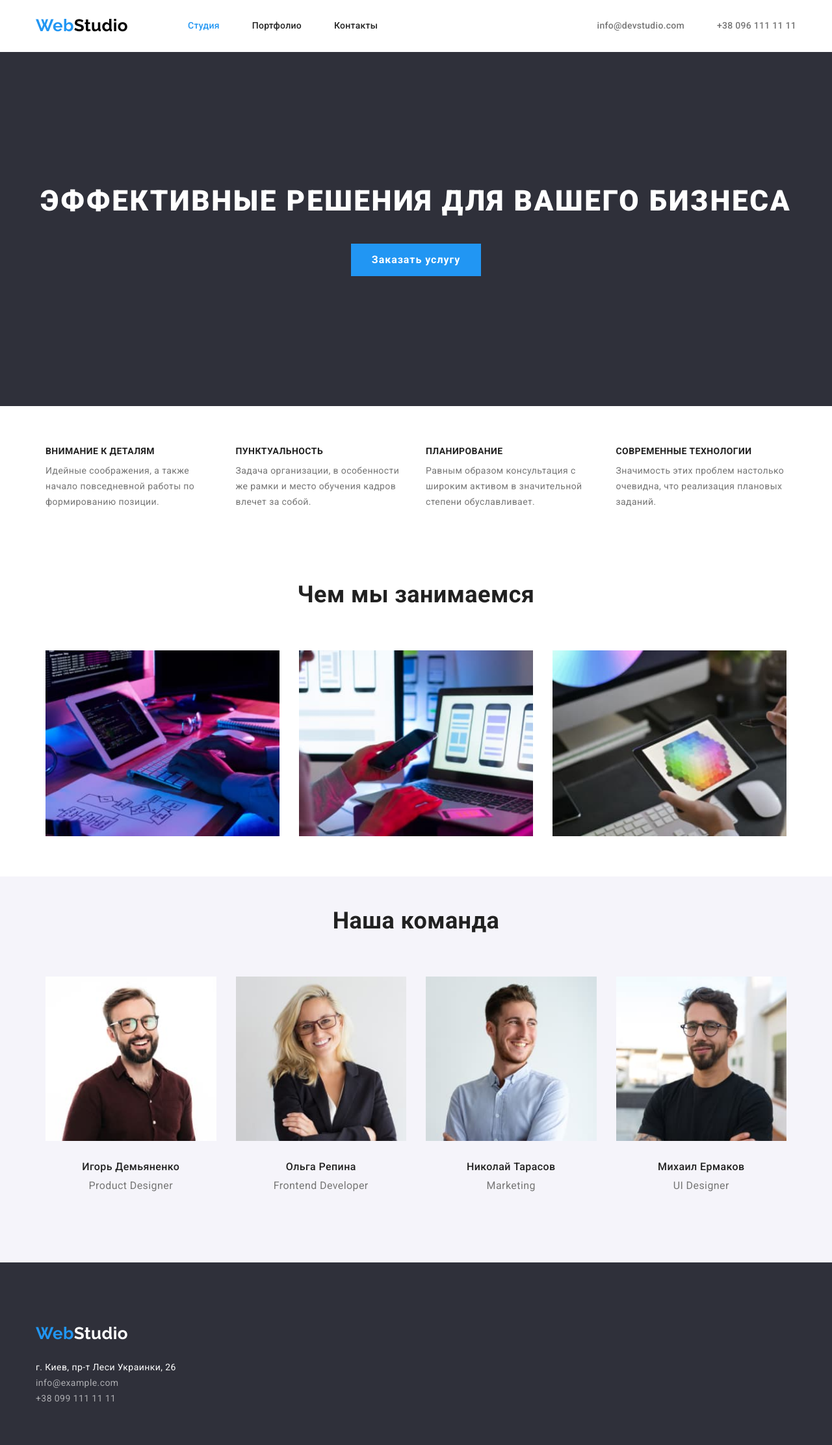
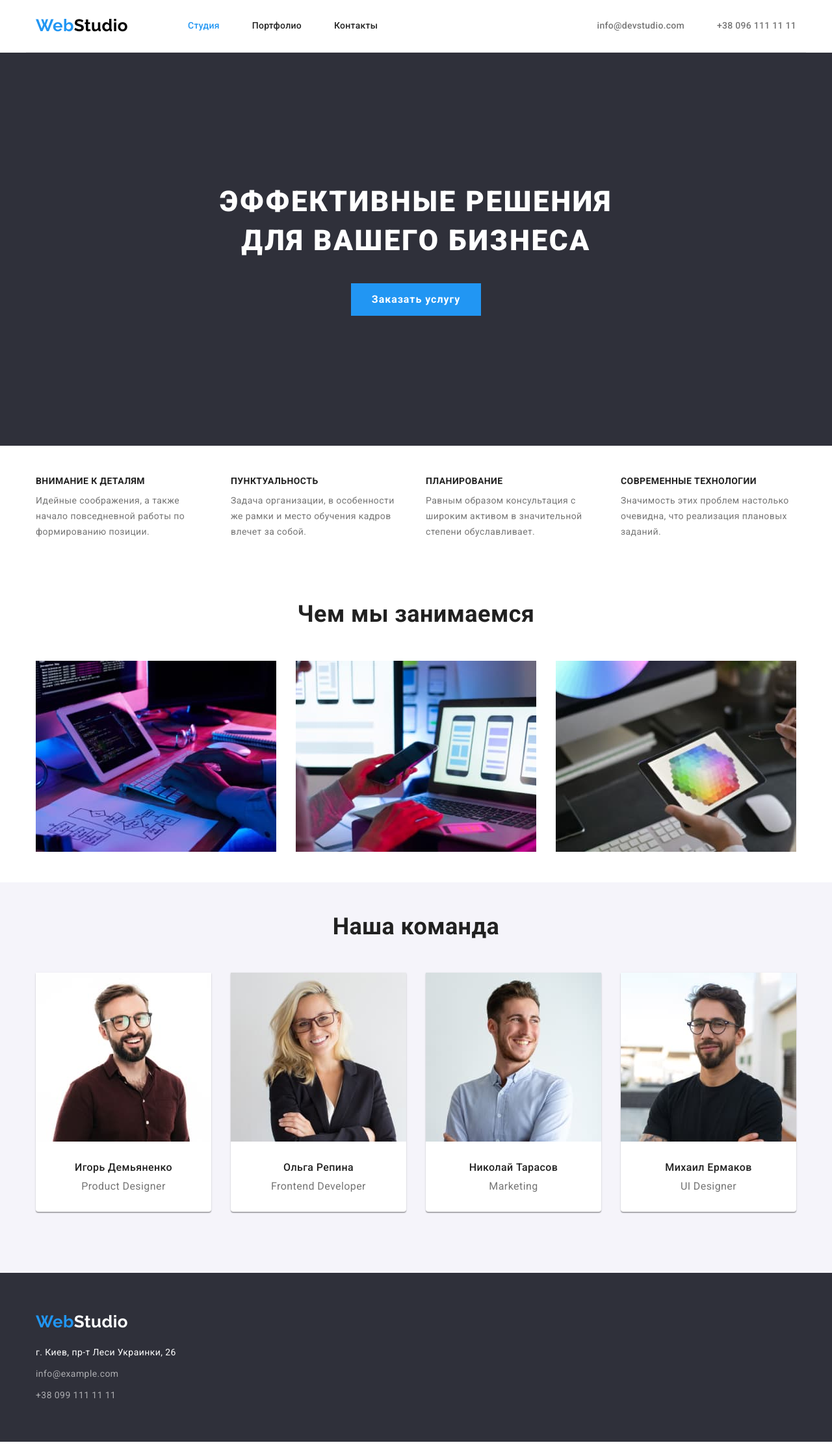
Before and after one commit to NataliiaMax/goit-markup-hw-03, a plain HTML site: page index.html in a window 1280 px wide. Shown: the whole page at 65% size. Drawn offline with nearby package versions, Linux system fonts and the light colour scheme.

Commit message:
Used css-portfolio-index

```diff
--- a/css/styles.css
+++ b/css/styles.css
@@ -9,10 +9,11 @@
   --background: #e5e5e5;
   --content-color: #f5f4fa;
   --mail-color: rgba(255, 255, 255, 0.6);
+  --border-color: #ececec;
+  --border-card-list: #eeeeee;
 
   --indent: 30px;
   --items: 4;
-  --inner: 3;
 }
 
 /* Body */
@@ -53,6 +54,17 @@ address {
   font-style: normal;
 }
 
+.card-set {
+  display: flex;
+  flex-wrap: wrap;
+  margin: calc(-1 * var(--indent) / 2);
+}
+
+.card-set-item {
+  flex-basis: calc((100% - var(--indent) * var(--items)) / var(--items));
+  margin: calc(var(--indent) / 2);
+}
+
 /* Header */
 .section {
   padding-top: 47px;
@@ -78,6 +90,7 @@ address {
 .main-nav {
   display: flex;
   align-items: center;
+  border-bottom: 1px solid var(--border-color);
 }
 
 /* Логотип */
@@ -170,16 +183,19 @@ address {
 }
 
 /* Main */
-/* Об организации */
+/* Кнопка */
 
-.first-section {
+.hero-section {
   text-align: center;
   background-color: var(--background-color);
 }
 
-.section-caption {
+.hero-caption {
   margin-bottom: 35px;
+  margin-left: auto;
+  margin-right: auto;
   padding-top: 200px;
+  width: 696px;
 
   color: var(--bgc-color);
   font-weight: 900;
@@ -190,7 +206,7 @@ address {
   text-transform: uppercase;
 }
 
-.section-button {
+.hero-button {
   padding: 10px 32px;
   margin-bottom: 200px;
   margin-left: auto;
@@ -208,8 +224,8 @@ address {
   border: none;
 }
 
-.section-button:hover,
-.section-button:focus {
+.hero-button:hover,
+.hero-button:focus {
   color: var(--accent-text-color);
   background-color: var(--button-color);
   cursor: pointer;
@@ -228,19 +244,6 @@ address {
   clip-path: inset(100%);
   clip: rect(0 0 0 0);
   overflow: hidden;
-}
-
-.aside-list {
-  display: flex;
-}
-
-.aside-list-inner {
-  flex-basis: calc((100% - var(--indent) * var(--items)) / var(--items));
-  margin: calc(var(--indent) / 2);
-}
-
-.aside .sections {
-  background-color: var(--background);
 }
 
 .aside-title {
@@ -267,13 +270,8 @@ address {
   text-align: center;
 }
 
-.section-secondary-list {
-  display: flex;
-}
-
-.section-secondary-item {
-  flex-basis: calc((100% - var(--indent) * var(--inner)) / var(--inner));
-  margin: calc(var(--indent) / 2);
+.section-secondary {
+  --items: 3;
 }
 
 /* Команда */
@@ -283,12 +281,10 @@ address {
 }
 
 .content-list {
-  display: flex;
-}
-
-.content-list-item {
-  flex-basis: calc((100% - var(--indent) * var(--items)) / var(--items));
-  margin: calc(var(--indent) / 2);
+  background: #ffffff;
+  box-shadow: 0px 1px 3px rgba(0, 0, 0, 0.12), 0px 1px 1px rgba(0, 0, 0, 0.14),
+    0px 2px 1px rgba(0, 0, 0, 0.2);
+  border-radius: 0 0 4px 4px;
 }
 
 .content-img {
@@ -305,6 +301,8 @@ address {
 }
 
 .content-text {
+  margin-bottom: 30px;
+
   font-size: 16px;
   line-height: 1.19;
   text-align: center;
@@ -318,17 +316,17 @@ address {
   background-color: var(--background-color);
 }
 
-.box-link{
-  display: block;
-  margin-top: 60px;
-  margin-top: 10px;
-}
-
 .box-logo {
   color: var(--bgc-color);
 }
 
+.box-list {
+  margin-top: 20px;
+}
 .box-contact {
+  display: block;
+  margin-bottom: 9px;
+
   color: var(--bgc-color);
   line-height: 1.71;
   text-decoration: none;
@@ -336,6 +334,8 @@ address {
 }
 
 .box-mail {
+  display: block;
+  margin-bottom: 9px;
   color: var(--mail-color);
   line-height: 1.71;
   text-decoration: none;
@@ -357,6 +357,23 @@ address {
 }
 
 /* Портфолио */
+
+.portfolio {
+  --items: 3;
+}
+
+.filter {
+  display: flex;
+  justify-content: center;
+  margin-bottom: 50px;
+}
+
+.filter-list {
+  margin-right: 8px;
+}
+.filter-list:last-child {
+  margin-right: 0;
+}
 
 .filter .active {
   color: var(--bgc-color);
@@ -388,7 +405,16 @@ address {
   cursor: pointer;
 }
 
+.card-list {
+  border-bottom: 1px solid var(--border-card-list);
+}
+
+.card-container {
+  margin: 20px 24px;
+}
 .card-title {
+  margin-bottom: 4px;
+
   color: var(--title-text-color);
   font-size: 18px;
   line-height: 2;
--- a/index.html
+++ b/index.html
@@ -43,40 +43,40 @@
   <main>
 
     <!--Кнопка-->
-        <section class="first-section">
+        <section class="hero-section">
           <div class="container">
-      <h1 class="section-caption">Эффективные решения для вашего бизнеса</h1>
-            <button class="section-button" type="button">Заказать услугу</button>
+      <h1 class="hero-caption">Эффективные решения для вашего бизнеса</h1>
+            <button class="hero-button" type="button">Заказать услугу</button>
       </div>
     </section>
 
     <!--Особенности-->
-    <section class="aside section">
+    <section class="section aside">
       <div class="container">
       <h2 class="visually-hidden">Особенности</h2>
-      <ul class="aside-list list">
-        <li class="aside-list-inner">
+      <ul class="list card-set">
+        <li class="card-set-item">
           <h3 class="aside-title">Внимание к деталям</h3>
           <p class="aside-text">
             Идейные соображения, а также начало повседневной работы по
             формированию позиции.
           </p>
         </li>
-        <li class="aside-list-inner">
+        <li class="card-set-item">
           <h3 class="aside-title">Пунктуальность</h3>
           <p class="aside-text">
             Задача организации, в особенности же рамки и место обучения
             кадров влечет за собой.
           </p>
         </li>
-        <li class="aside-list-inner">
+        <li class="card-set-item">
           <h3 class="aside-title">Планирование</h3>
           <p class="aside-text">
             Равным образом консультация с широким активом в значительной
             степени обуславливает.
           </p>
         </li>
-        <li class="aside-list-inner">
+        <li class="card-set-item">
           <h3 class="aside-title">Современные технологии</h3>
           <p class="aside-text">
             Значимость этих проблем настолько очевидна, что реализация
@@ -91,14 +91,14 @@
     <section class="section-secondary section">
       <div class="container">
       <h2 class="section-title">Чем мы занимаемся</h2>
-      <ul class="section-secondary-list list">
-        <li class="section-secondary-item">
+      <ul class="list card-set">
+        <li class="card-set-item">
           <img src="./images/images-index-html/image1.jpg" alt="Печатание на клавиатуре" width="370" height="294" />
         </li>
-        <li class="section-secondary-item">
+        <li class="card-set-item">
           <img src="./images/images-index-html/image2.jpg" alt="Сравнение модели телефона" width="370" height="294" />
         </li>
-        <li class="section-secondary-item">
+        <li class="card-set-item">
           <img src="./images/images-index-html/image3.jpg" alt="Дизайн" width="370" height="294" />
         </li>
       </ul>
@@ -109,23 +109,23 @@
     <section class="content section">
       <div class="container">
       <h2 class="section-title">Наша команда</h2>
-      <ul class="content-list list">
-        <li class="content-list-item">
+      <ul class="card-set list">
+        <li class="card-set-item content-list">
           <img class="content-img" src="./images/images-index-html/photo1.jpg" alt="Игорь Демьяненко" width="270" height="260" />
           <h3 class="content-title">Игорь Демьяненко</h3>
           <p class="content-text" lang="en">Product Designer</p>
         </li>
-        <li class="content-list-item">
+        <li class="card-set-item content-list">
           <img class="content-img" src="./images/images-index-html/photo2.jpg" alt="Ольга Репина" width="270" height="260" />
           <h3 class="content-title">Ольга Репина</h3>
           <p class="content-text" lang="en">Frontend Developer</p>
         </li>
-        <li class="content-list-item">
+        <li class="card-set-item content-list">
           <img class="content-img" src="./images/images-index-html/photo3.jpg" alt="Николай Тарасов" width="270" height="260" />
           <h3 class="content-title">Николай Тарасов</h3>
           <p class="content-text" lang="en">Marketing</p>
         </li>
-        <li class="content-list-item">
+        <li class="card-set-item content-list">
           <img class="content-img" src="./images/images-index-html/photo4.jpg" alt="Михаил Ермаков" width="270" height="260" />
           <h3 class="content-title">Михаил Ермаков</h3>
           <p class="content-text" lang="en">UI Designer</p>
@@ -140,7 +140,7 @@
     <div class="container">
     <a class="nav-link box-link link" href="./index.html">Web<span class="box-logo">Studio</span></a>
     <address>
-      <ul class="list">
+      <ul class="box-list list">
         <li><a class="box-contact" href="https://goo.gl/maps/1aV7GLh5moSTKQaL6" target="_blank"
             rel="noopener noreferrer">г. Киев, пр-т Леси Украинки, 26</a></li>
         <li><a class="box-mail" href="mailto:info@example.com">info@example.com</a></li>
```
Also changed, not shown: portfolio.html (+54 -29 lines).
